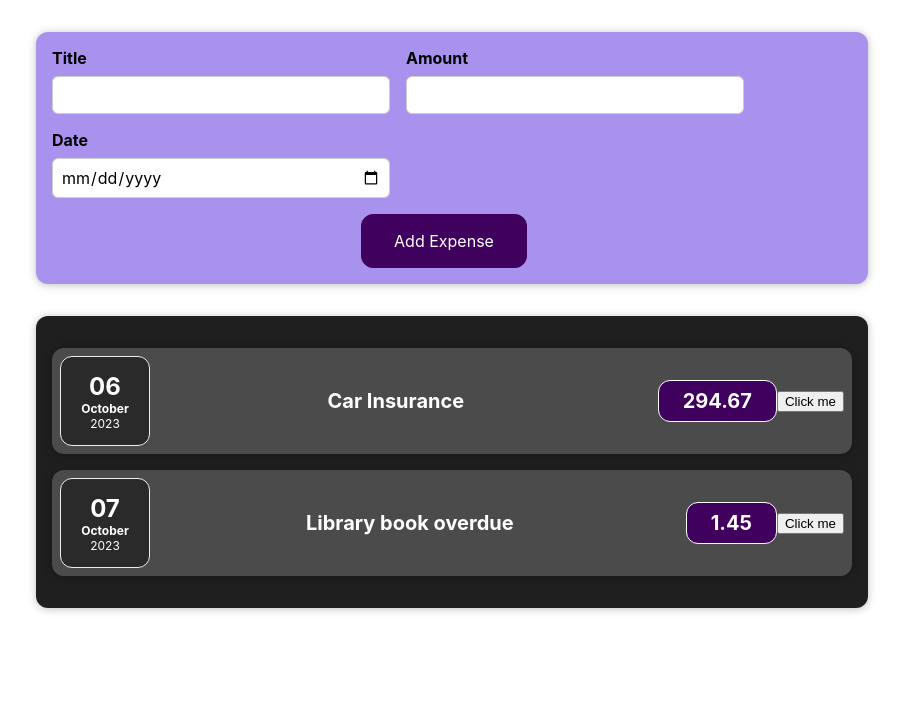
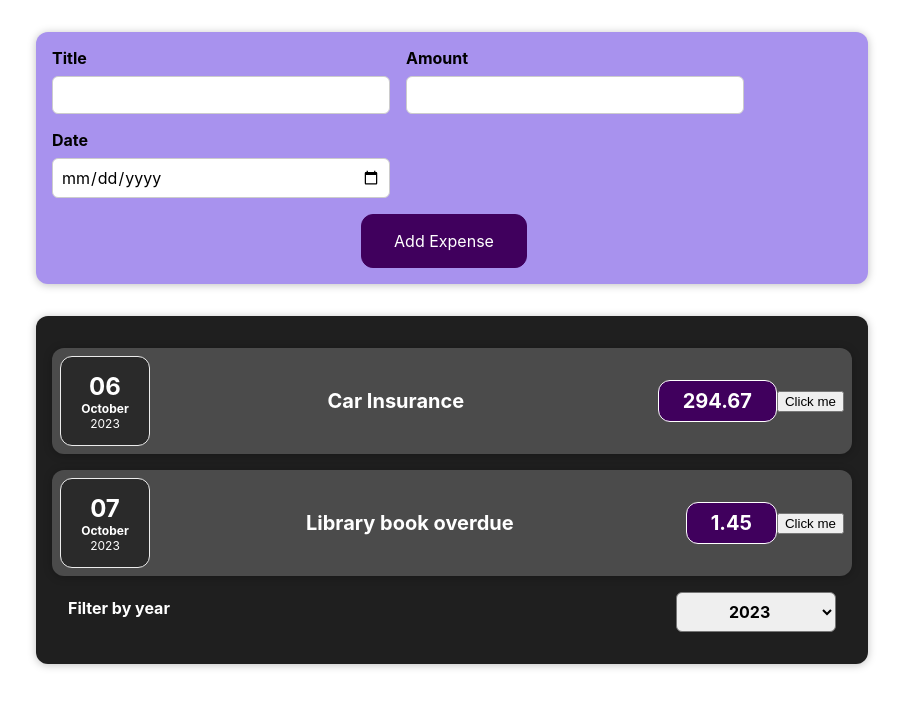
Before and after one commit to AaronAlev/react-expenses, a React (Create React App) app: page / in a window 1280 px wide. Shown: the top 708 px of the page, without its empty margins (188-1091 px from the left). Built offline with nearby package versions, Linux system fonts and the light colour scheme.

Commit message:
12. Ülesanne 4 - sisekomponendi andmete suunamine välikomponendile

```diff
--- a/src/components/Expenses/Expenses.js
+++ b/src/components/Expenses/Expenses.js
@@ -1,12 +1,22 @@
 import './Expenses.css';
 import Card from '../UI/Card';
 import ExpenseItem from './ExpenseItem';
+import ExpensesFilter from './ExpensesFilter';
+import { useState } from 'react';
 
 const Expenses= (props) => {
+    const [expenseFilter, setExpenseFilter] = useState('2023')
+
+    const addExpenseFilterHandler = (expenseFilter) => {
+        console.log(expenseFilter)
+        setExpenseFilter(expenseFilter)
+    }
+
     return (
         <Card className='expenses'>
             <ExpenseItem expenseData={props.expenses[0]} />
             <ExpenseItem expenseData={props.expenses[1]} />
+            <ExpensesFilter onAddExpenseFilter={addExpenseFilterHandler}/>
         </Card>
     );
 }
--- /dev/null
+++ b/src/components/Expenses/ExpensesFilter.css
@@ -0,0 +1,24 @@
+.expenses-filter {
+    color: white;
+    padding: 0 1rem;
+}
+
+.expenses-filter__control {
+    display: flex;
+    width: 100%;
+    align-items: center;
+    justify-content: space-between;
+    margin: 1rem 0;
+}
+
+.expenses-filter label {
+    font-weight: bold;
+    margin-bottom: 0.5rem;
+}
+
+.expenses-filter select {
+    font: inherit;
+    padding: 0.5rem 3rem;
+    font-weight: bold;
+    border-radius: 6px;
+}
--- /dev/null
+++ b/src/components/Expenses/ExpensesFilter.js
@@ -0,0 +1,31 @@
+import React from 'react';
+
+import './ExpensesFilter.css';
+
+const ExpensesFilter = (props) => {
+
+    const saveExpenseFilterHandler = (enteredExpenseFilter) => {
+        props.onAddExpenseFilter(enteredExpenseFilter)
+    }
+
+    const selectHandler = (event) => {
+        event.preventDefault()
+        const expenseFilter = event.target.value
+        saveExpenseFilterHandler(expenseFilter)
+    }
+
+    return (
+        <div className='expenses-filter'>
+            <div className='expenses-filter__control'>
+                <label>Filter by year</label>
+                <select onChange={selectHandler}>
+                    <option value='2023'>2023</option>
+                    <option value='2024'>2024</option>
+                    <option value='2025'>2025</option>
+                </select>
+            </div>
+        </div>
+    );
+};
+
+export default ExpensesFilter;
```
